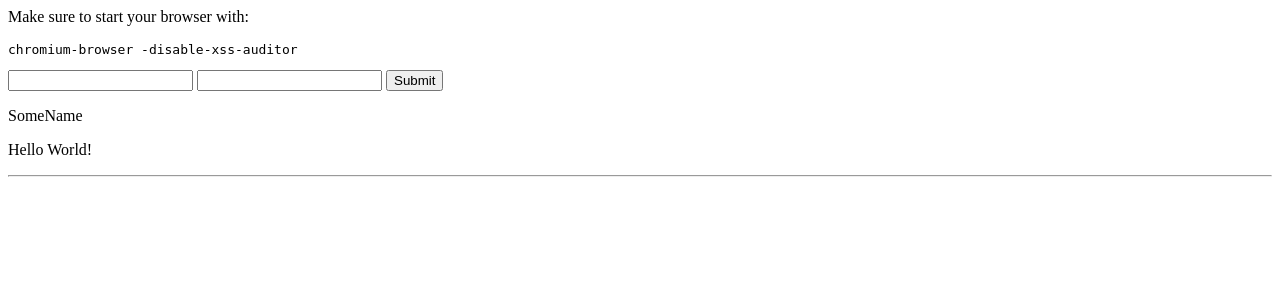
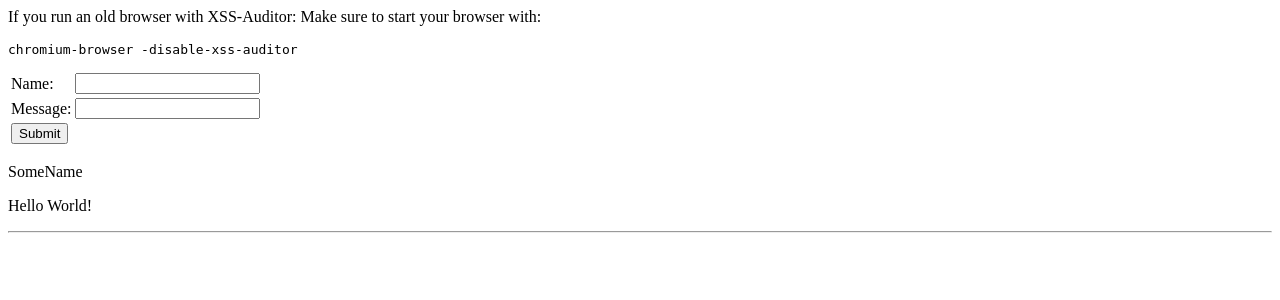
Before and after one commit to devmanner/intentionally_insecure, a PHP site: page / in a window 1280 px wide. Shown: the top 300 px of the page. Run offline with PHP 8.4, Linux system fonts and the light colour scheme.

Commit message:
Made it look a bit better and changed port to 8080

```diff
--- a/webapps/guestbook/index.php
+++ b/webapps/guestbook/index.php
@@ -1,15 +1,24 @@
 <html>
 <body>
 
-<p>Make sure to start your browser with:</p>
+<p>If you run an old browser with XSS-Auditor: Make sure to start your browser with:</p>
 <pre>chromium-browser -disable-xss-auditor</pre>
 
-<form method=post>
-<input type=text name=name>
-<input type=textfield name=message>
-<input type=submit>
-</form>
-
+<table>
+	<tr>
+		<form method=post>
+		<td>Name:</td>
+		<td><input type=text name=name></td>
+	</tr>
+	<tr>
+		<td>Message:</td>
+		<td><input type=textfield name=message></td>
+	</tr>
+	<tr><td>
+		<input type=submit>
+	</td></tr>
+	</form>
+</table>
 
 <?php
 
```
Also changed, not shown: 1 other file.
